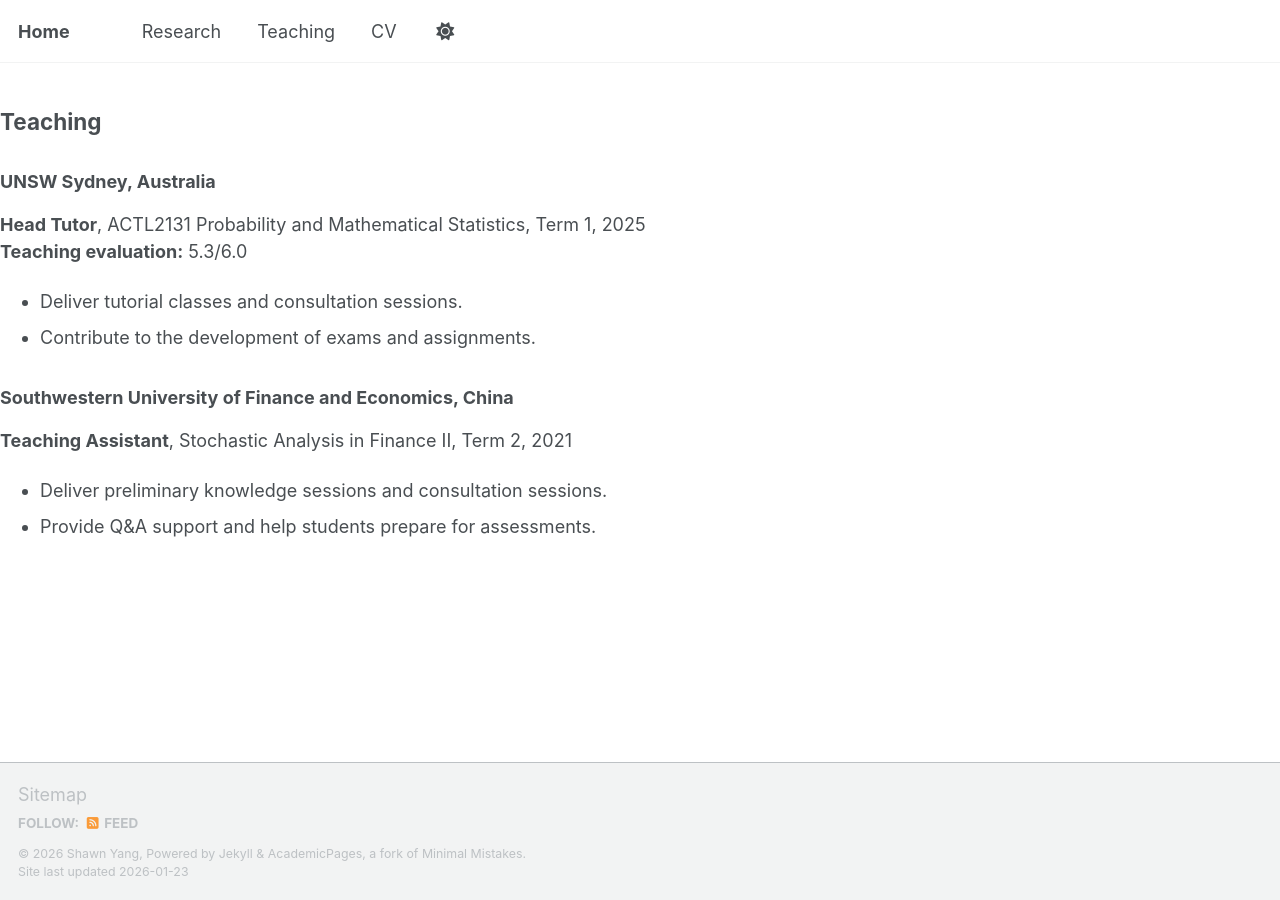
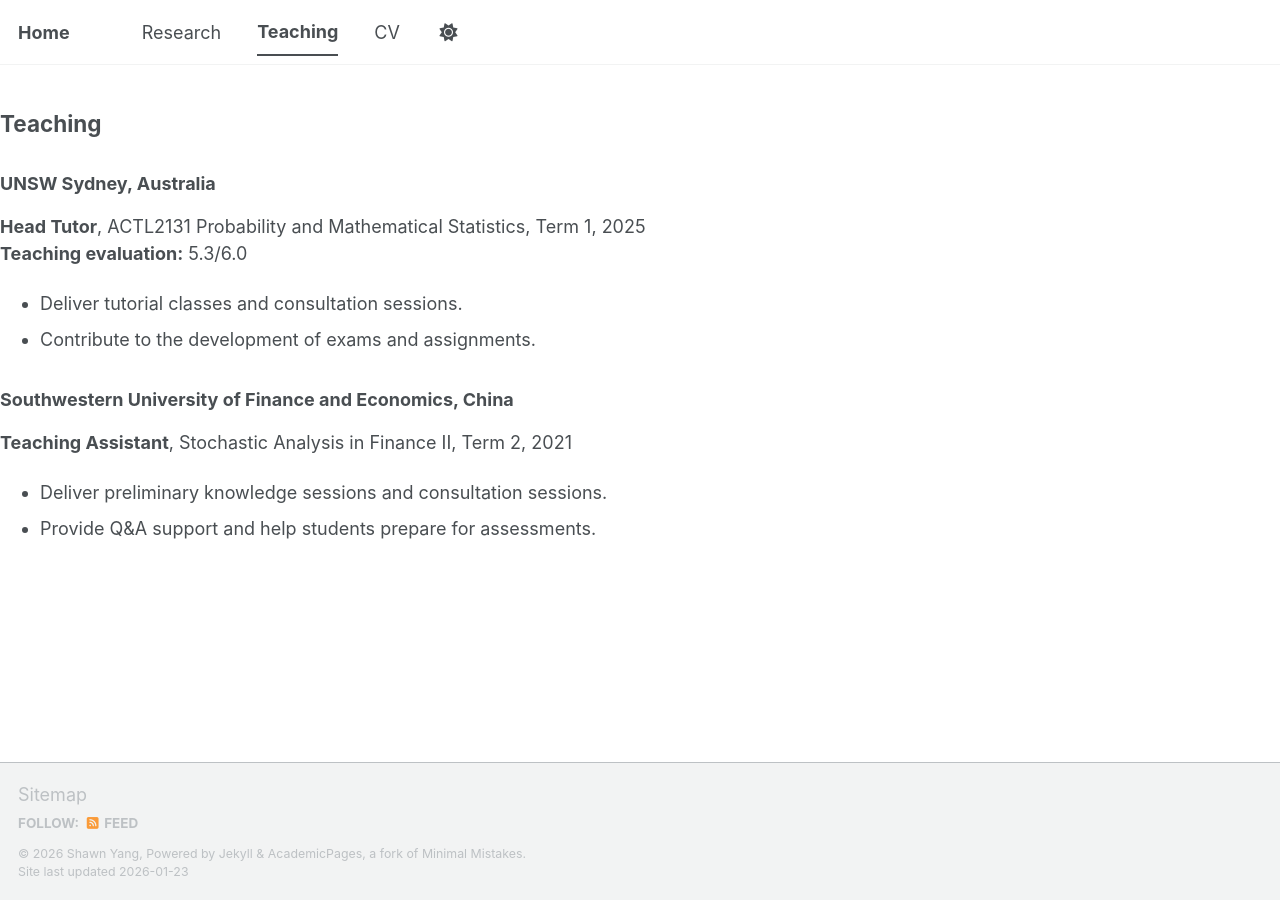
Before and after one commit to Shawnyangbest/Shawnyangbest, a Jekyll site: the page built from _pages/teaching.md, in a window 1280 px wide. Built offline with Jekyll 4.4.1, drawn with Linux system fonts in a browser that asks for light colours; a script bundle is joined from its source files by our own code; library files that are not in the unit come from our copies.

```diff
--- a/_data/navigation.yml
+++ b/_data/navigation.yml
@@ -2,7 +2,7 @@ main:
   - title: "Research"
     url: /research/
   - title: "Teaching"
-    url: #/teaching/
+    url: /teaching/
   - title: "CV"
     url: /cv/
    # url: /files/CV_Shawn_YANG.pdf
```
